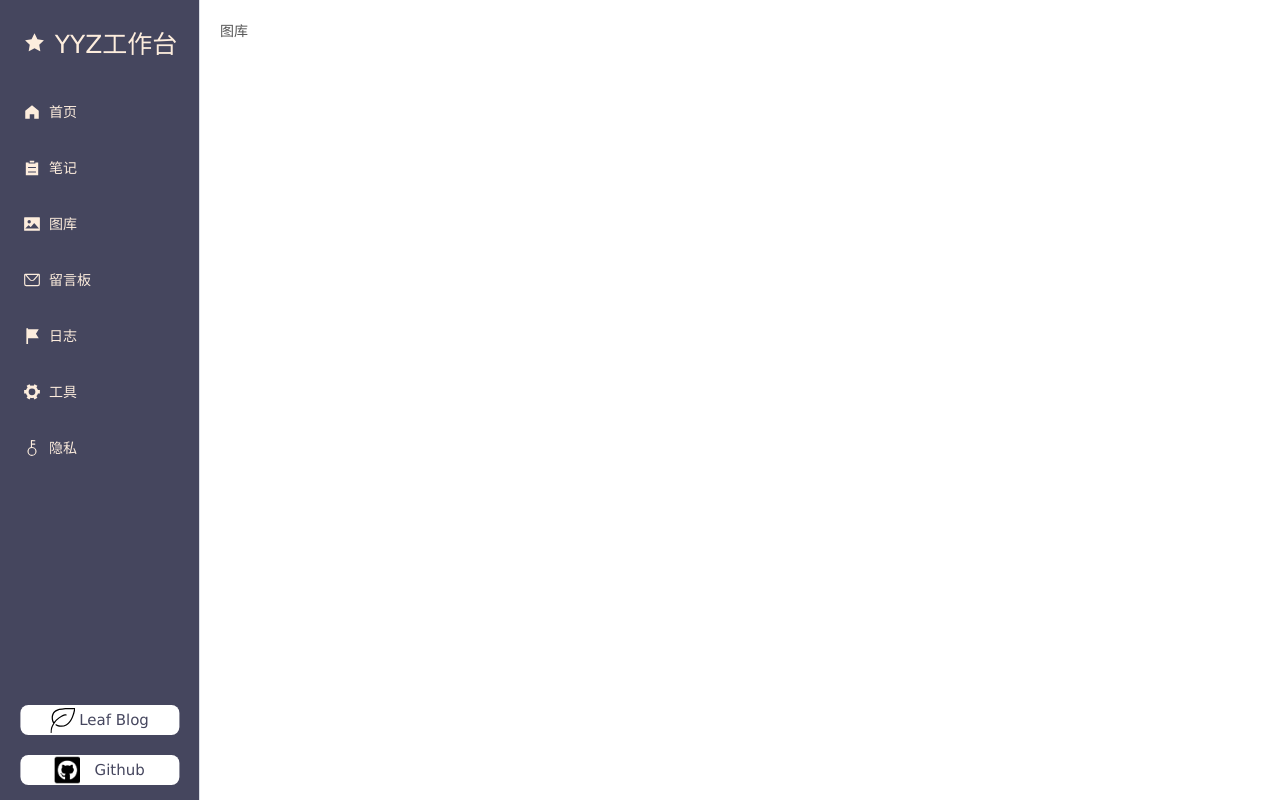
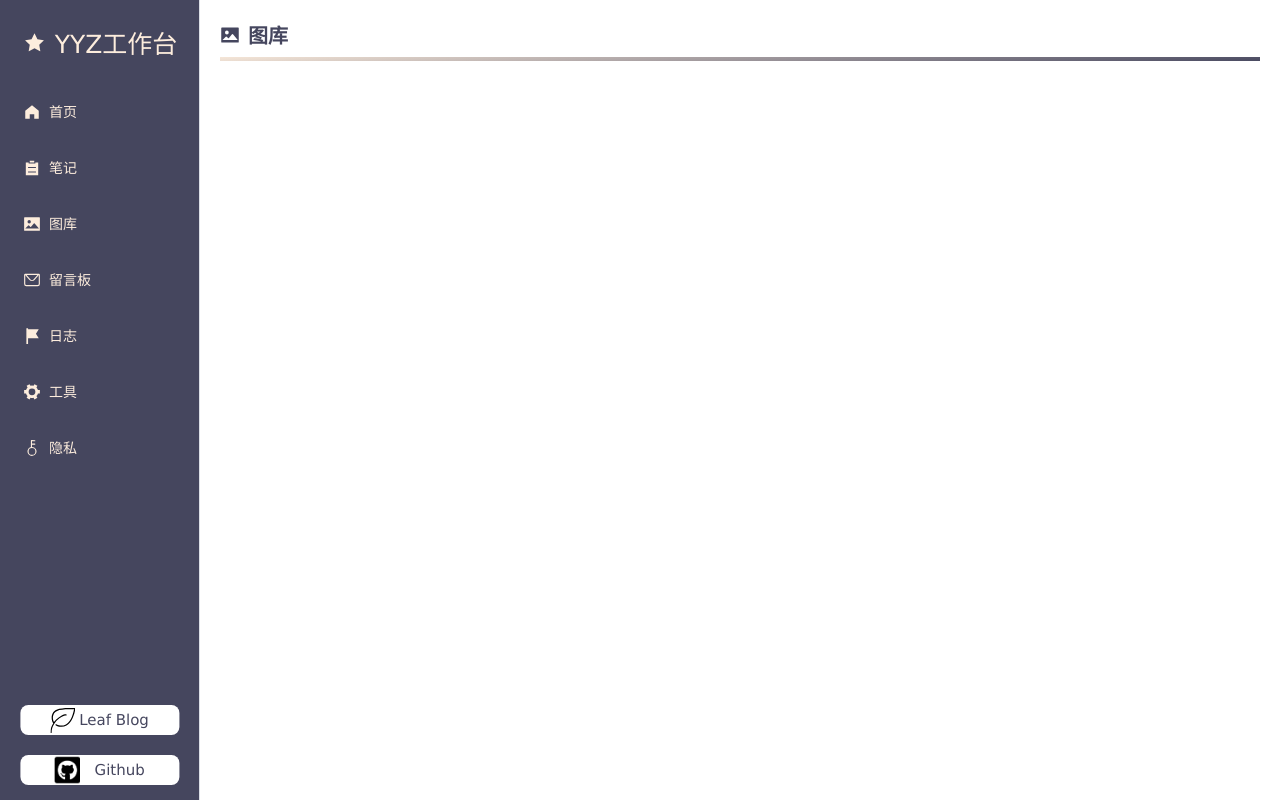
Before and after one commit to yyyz1011/blog-admin, a Vue app: page /picture-list in a window 1280 px wide. Built offline with nearby package versions, Linux system fonts and the light colour scheme.

Commit message:
feat: 增加HeaderNav组件

```diff
--- a/components.d.ts
+++ b/components.d.ts
@@ -11,6 +11,7 @@ declare module 'vue' {
     ElCard: typeof import('element-plus/es')['ElCard']
     ElCarousel: typeof import('element-plus/es')['ElCarousel']
     ElCarouselItem: typeof import('element-plus/es')['ElCarouselItem']
+    ElCion: typeof import('element-plus/es')['ElCion']
     ElContainer: typeof import('element-plus/es')['ElContainer']
     ElDialog: typeof import('element-plus/es')['ElDialog']
     ElIcon: typeof import('element-plus/es')['ElIcon']
@@ -18,6 +19,7 @@ declare module 'vue' {
     ElMenu: typeof import('element-plus/es')['ElMenu']
     ElMenuItem: typeof import('element-plus/es')['ElMenuItem']
     ElTooltip: typeof import('element-plus/es')['ElTooltip']
+    HeaderNav: typeof import('./src/components/header-nav/HeaderNav.vue')['default']
     Loading: typeof import('element-plus/es')['ElLoadingDirective']
     SideNav: typeof import('./src/components/side-nav/SideNav.vue')['default']
     StatisticCard: typeof import('./src/components/statistic-card/StatisticCard.vue')['default']
--- /dev/null
+++ b/src/components/header-nav/HeaderNav.vue
@@ -0,0 +1,31 @@
+<template>
+  <div class="header">
+    <slot name="icon"></slot>
+    <span class="title">
+      <slot name="title"></slot>
+    </span>
+  </div>
+</template>
+
+<style scoped lang="scss">
+.header {
+  @include font-title();
+  padding-bottom: 8px;
+  margin-bottom: 16px;
+  border-bottom: 4px solid;
+  border-image: linear-gradient(
+      -30deg,
+      $text-color-primary,
+      $text-color-reverse
+    )
+    30 30;
+  cursor: default;
+  user-select: none;
+  display: flex;
+  align-items: center;
+  justify-content: flex-start;
+  .title {
+    margin-left: 8px;
+  }
+}
+</style>
--- a/src/components/side-nav/SideNav.vue
+++ b/src/components/side-nav/SideNav.vue
@@ -7,7 +7,7 @@
     text-color="#FDEDDD"
     :router="true"
   >
-    <div class="admin-side-menu--header">
+    <div class="admin-side-menu--header" @click="router.push('/')">
       <el-icon class="admin-logo"><IconStarFilled /></el-icon>
       <span class="admin-title">{{ AdminName }}</span>
     </div>
@@ -33,6 +33,9 @@
 import { SideNavList } from "@/constants/router";
 import { StarFilled as IconStarFilled } from "@element-plus/icons-vue";
 import { AdminName } from "@/constants/common";
+import { useRouter } from "vue-router";
+
+const router = useRouter();
 
 function handleGoBlog() {
   console.log("TODO 跳转博客");
@@ -63,7 +66,7 @@ function handleGoGithub() {
     display: flex;
     align-items: center;
     justify-content: center;
-    cursor: default;
+    cursor: pointer;
     user-select: none;
     padding: 24px 0;
     .admin-logo {
--- a/src/views/article/ArticleList.vue
+++ b/src/views/article/ArticleList.vue
@@ -1,3 +1,12 @@
 <template>
-  <h1>笔记列表</h1>
+  <HeaderNav>
+    <template #icon>
+      <el-icon><IconList /></el-icon>
+    </template>
+    <template #title> 笔记 </template>
+  </HeaderNav>
 </template>
+
+<script setup lang="ts">
+import { List as IconList } from "@element-plus/icons-vue";
+</script>
--- a/src/views/log/Log.vue
+++ b/src/views/log/Log.vue
@@ -1,5 +1,12 @@
 <template>
-  <div>
-    <h1>日志</h1>
-  </div>
+  <HeaderNav>
+    <template #icon>
+      <el-icon><IconFlag /></el-icon>
+    </template>
+    <template #title> 日志 </template>
+  </HeaderNav>
 </template>
+
+<script setup lang="ts">
+import { Flag as IconFlag } from "@element-plus/icons-vue";
+</script>
--- a/src/views/message/Message.vue
+++ b/src/views/message/Message.vue
@@ -1 +1,12 @@
-<template>留言板</template>
+<template>
+  <HeaderNav>
+    <template #icon>
+      <el-icon><IconMessage /></el-icon>
+    </template>
+    <template #title> 留言板 </template>
+  </HeaderNav>
+</template>
+
+<script setup lang="ts">
+import { Message as IconMessage } from "@element-plus/icons-vue";
+</script>
--- a/src/views/picture/PictureList.vue
+++ b/src/views/picture/PictureList.vue
@@ -1,5 +1,12 @@
 <template>
-  <div>
-    <h1>图库</h1>
-  </div>
+  <HeaderNav>
+    <template #icon>
+      <el-icon><IconPictureFilled /></el-icon>
+    </template>
+    <template #title> 图库 </template>
+  </HeaderNav>
 </template>
+
+<script setup lang="ts">
+import { PictureFilled as IconPictureFilled } from "@element-plus/icons-vue";
+</script>
--- a/src/views/privacy/Privacy.vue
+++ b/src/views/privacy/Privacy.vue
@@ -1 +1,12 @@
-<template>隐私</template>
+<template>
+  <HeaderNav>
+    <template #icon>
+      <el-icon><IconKey /></el-icon>
+    </template>
+    <template #title> 隐私 </template>
+  </HeaderNav>
+</template>
+
+<script setup lang="ts">
+import { Key as IconKey } from "@element-plus/icons-vue";
+</script>
--- a/src/views/tool/Tool.vue
+++ b/src/views/tool/Tool.vue
@@ -1,5 +1,10 @@
 <template>
-  <div class="tool-header">工具集</div>
+  <HeaderNav>
+    <template #icon>
+      <el-icon><IconTools /></el-icon>
+    </template>
+    <template #title> 工具 </template>
+  </HeaderNav>
   <div class="tool-wrapper">
     <ToolItem title="时间戳转化"></ToolItem>
     <ToolItem title="二维码生成"></ToolItem>
@@ -12,14 +17,11 @@
   <img class="tool-background" src="../../assets/img/tool_background.svg" />
 </template>
 
+<script setup lang="ts">
+import { Tools as IconTools } from "@element-plus/icons-vue";
+</script>
 
 <style scoped lang="scss">
-.tool-header {
-  @include font-title();
-  padding-bottom: 8px;
-  margin-bottom: 16px;
-  border-bottom: 2px solid $text-color-primary;
-}
 .tool-wrapper {
   display: flex;
   justify-content: flex-start;
```
